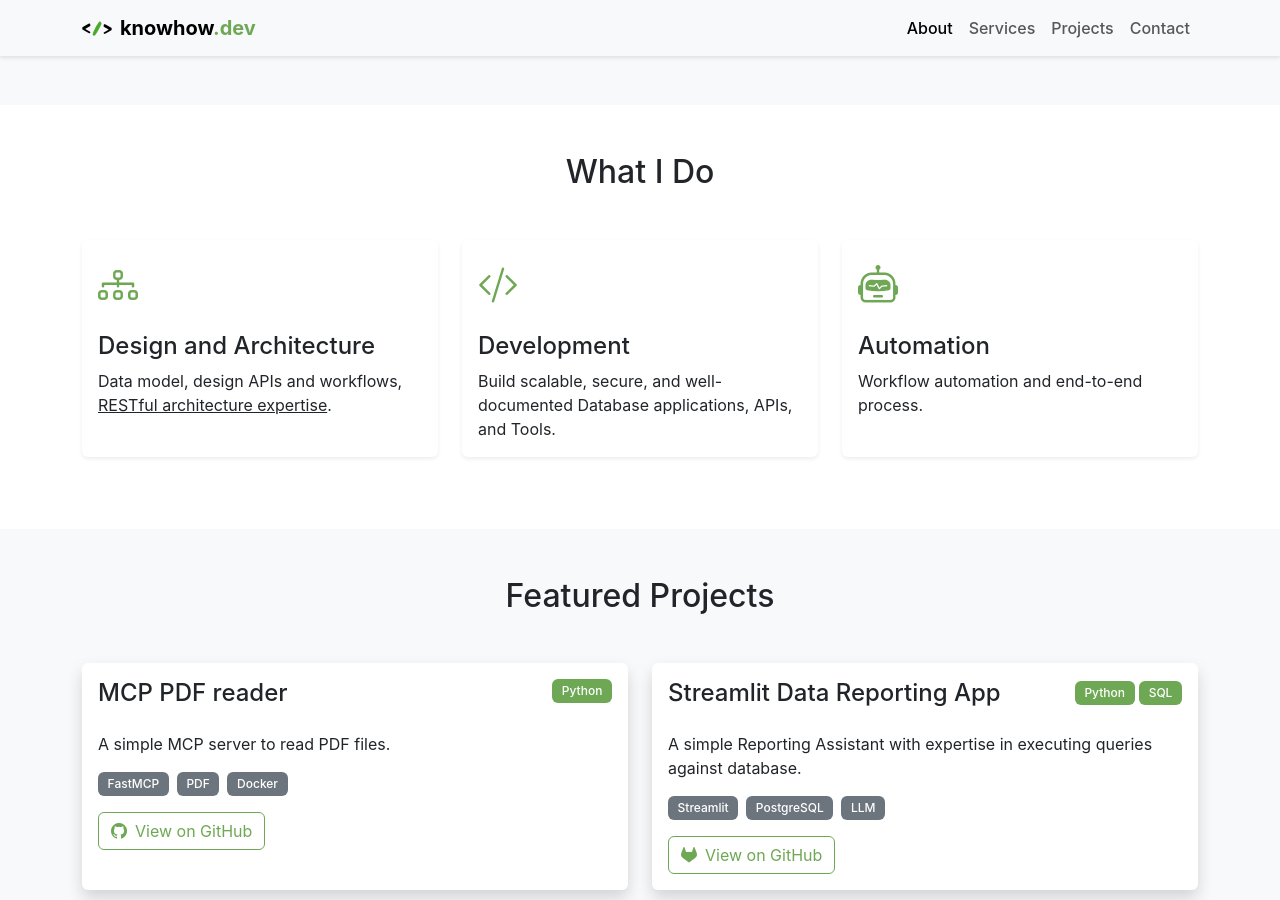
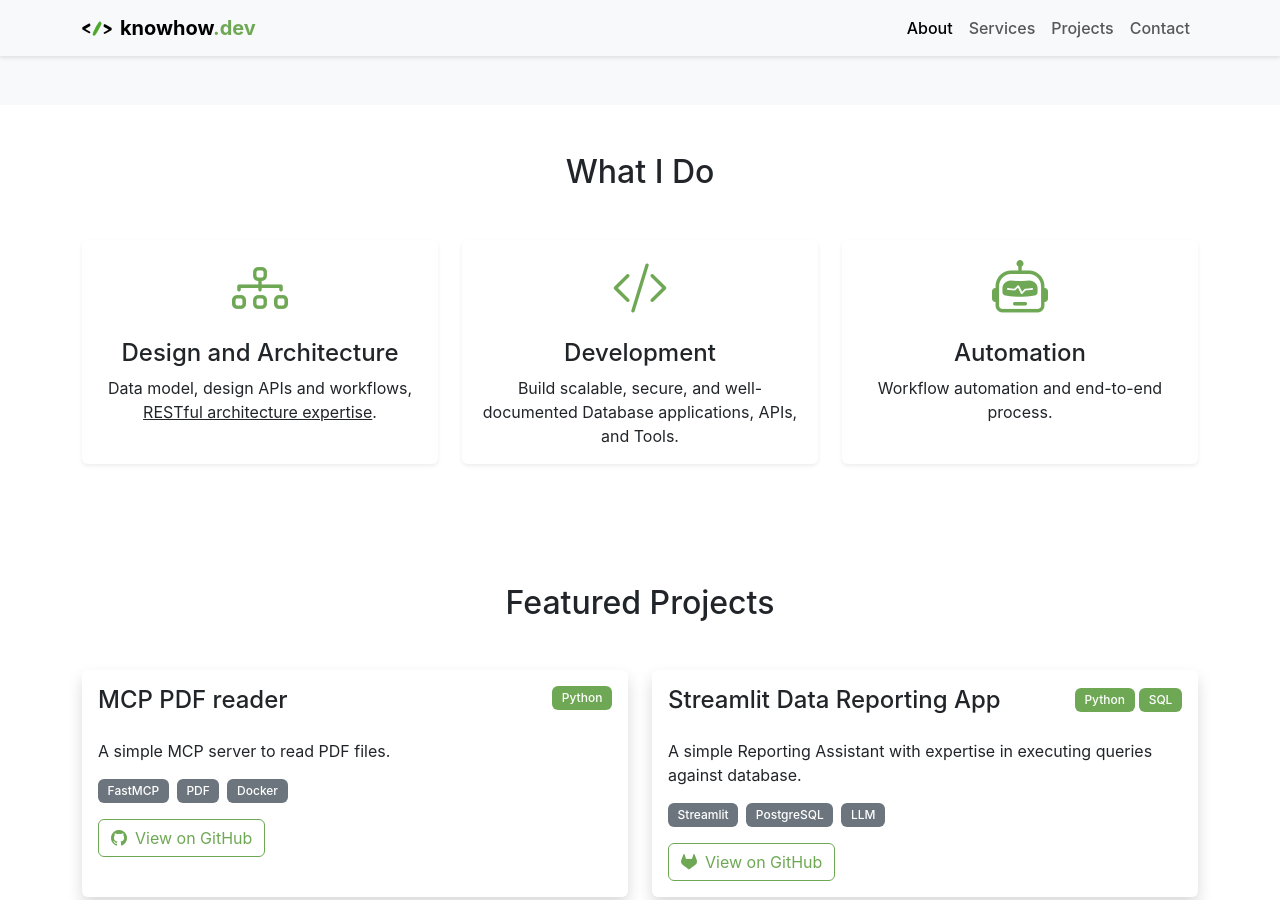
Before and after one commit to atarkowska/atarkowska.github.io, a Jekyll site: the page built from index.html, in a window 1280 px wide and 900 px high, scrolled down 1529 px. Built offline with Jekyll 4.4.1, drawn with Linux system fonts in a browser that asks for light colours.

Commit message:
content cleanup

```diff
--- a/_config.yml
+++ b/_config.yml
@@ -12,7 +12,7 @@ author:
   email: ola@linux.com
   github: atarkowska
   gitlab: atarkowska
-  linkedin: atarkowska
+  linkedin: knowhowdev
 
 # Build settings
 markdown: kramdown
--- a/index.html
+++ b/index.html
@@ -79,8 +79,8 @@
         <div class="row">
             <div class="col-lg-4 mb-4">
                 <div class="card h-100 border-0 shadow-sm">
-                    <div class="card-body">
-                        <i class="bi bi-diagram-3 fs-1 text-success mb-3"></i>
+                    <div class="card-body text-center">
+                        <i class="bi bi-diagram-3 display-4 text-success mb-3"></i>
                         <h4 class="card-title">Design and Architecture</h4>
                         <p class="card-text">
                             Data model, design APIs and workflows, <a href="https://10.1371/journal.pcbi.1006542" class="link-dark" target="_blank">RESTful architecture expertise</a>.
@@ -90,8 +90,8 @@
             </div>
             <div class="col-lg-4 mb-4">
                 <div class="card h-100 border-0 shadow-sm">
-                    <div class="card-body">
-                        <i class="bi bi-code-slash fs-1 text-success mb-3"></i>
+                    <div class="card-body text-center">
+                        <i class="bi bi-code-slash display-4 text-success mb-3"></i>
                         <h4 class="card-title">Development</h4>
                         <p class="card-text">
                             Build scalable, secure, and well-documented Database applications, APIs,
@@ -102,8 +102,8 @@
             </div>
             <div class="col-lg-4 mb-4">
                 <div class="card h-100 border-0 shadow-sm">
-                    <div class="card-body">
-                        <i class="bi bi-robot fs-1 text-success mb-3"></i>
+                    <div class="card-body text-center">
+                        <i class="bi bi-robot display-4 text-success mb-3"></i>
                         <h4 class="card-title">Automation</h4>
                         <p class="card-text">Workflow automation and end-to-end process.</p>
                     </div>
@@ -114,7 +114,7 @@
 </section>
 
 <!-- Projects Section -->
-<section id="projects" class="py-5 bg-light">
+<section id="projects" class="py-5">
     <div class="container">
         <h2 class="text-center mb-5">Featured Projects</h2>
         <div class="row">
```
